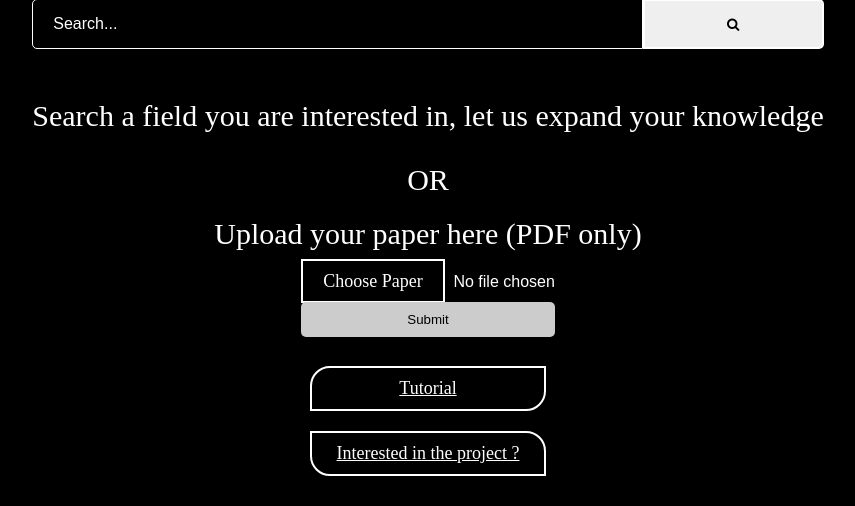
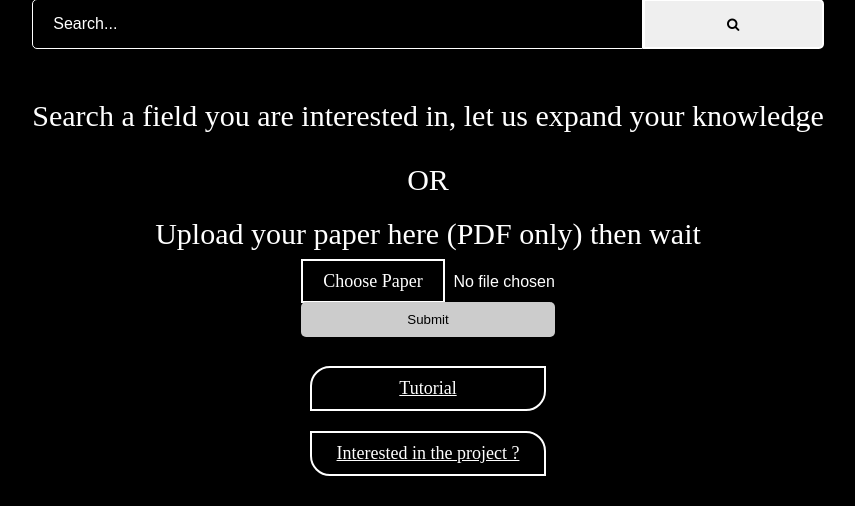
Before and after one commit to B-Mahdj/Genie_Website, a Flask app: page / in a window 1280 px wide. Shown: the part 209-715 px from the top of the page, without its empty margins (212-1067 px from the left). Run offline with Flask 2, Linux system fonts and the light colour scheme; some libraries are stand-ins or nearby versions.

Commit message:
Add message to wait when paper is uploaded

```diff
--- a/templates/homePage.html
+++ b/templates/homePage.html
@@ -28,7 +28,7 @@
                 <p class="par"> Search a field you are interested in, let us expand your knowledge </p>
 
                 <p class="orText">OR</p>
-                <p class="uploadPaperText">Upload your paper here (PDF only)</p>
+                <p class="uploadPaperText">Upload your paper here (PDF only) then wait</p>
 
                 <form action="/upload" enctype='multipart/form-data' method="POST">
                   <input type="file" id="fileButton" name="filename" hidden>
```
